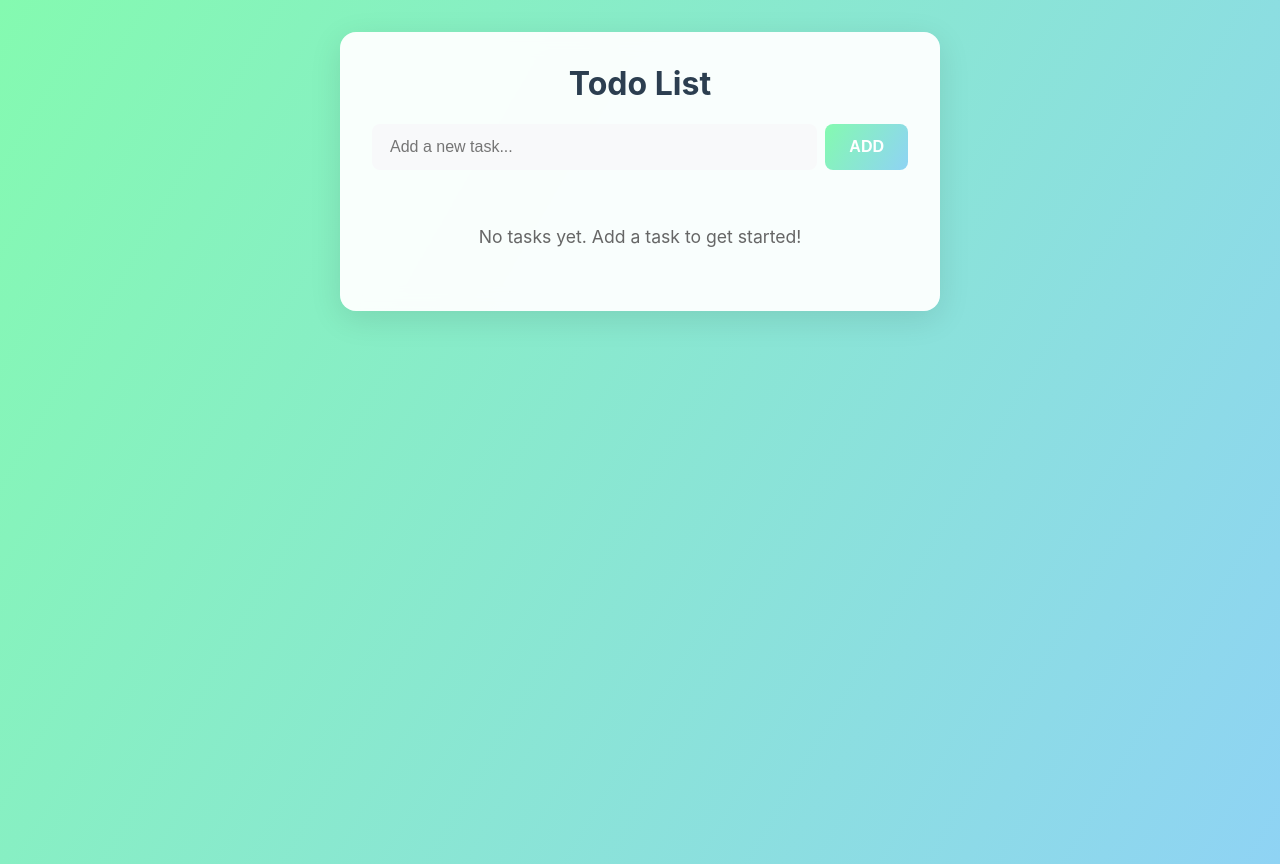
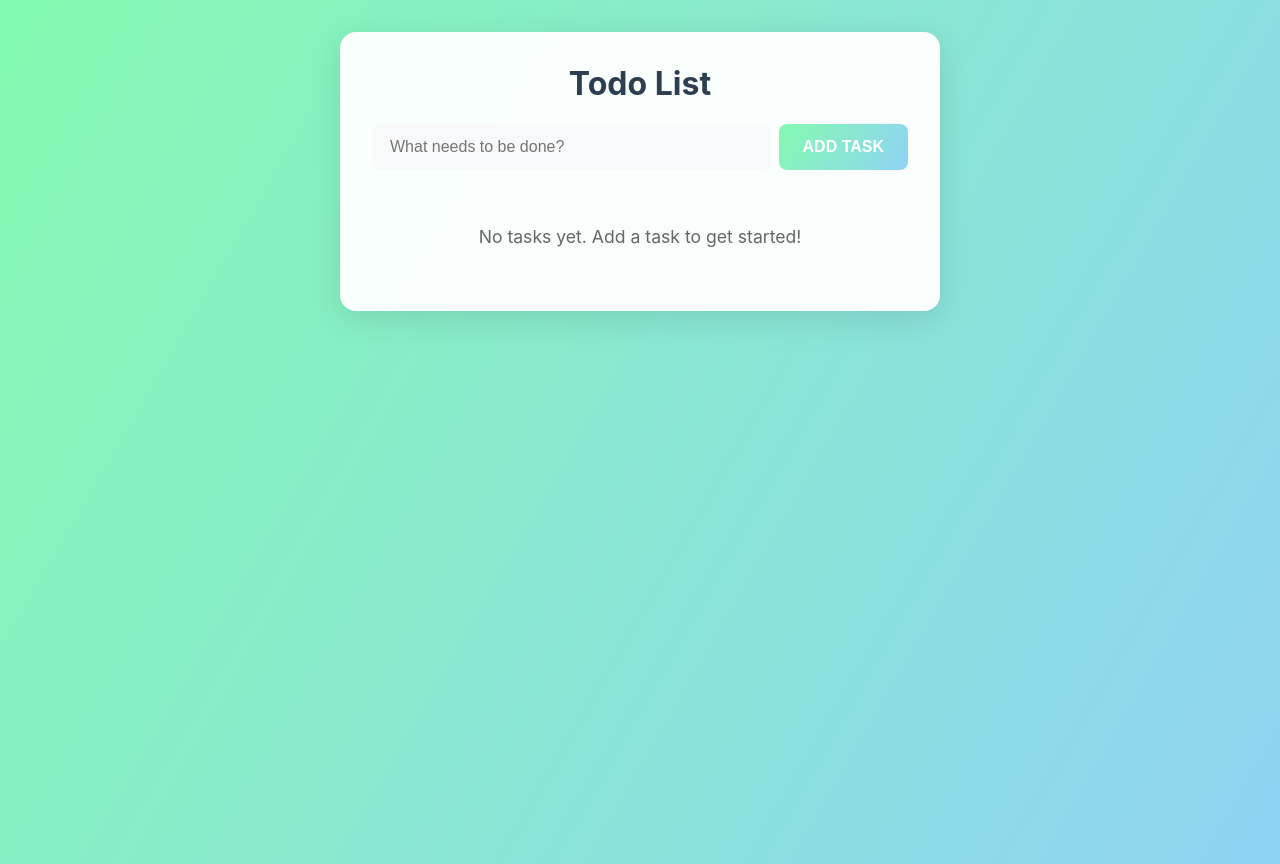
Before and after one commit to Princely24/HexSoftwares_Project-2_To-Do-List-App, a plain HTML site: page To-Do List App/index.html in a window 1280 px wide. Drawn offline with Linux system fonts and the light colour scheme.

Commit message:
Update index.html

```diff
--- a/To-Do List App/index.html
+++ b/To-Do List App/index.html
@@ -4,14 +4,14 @@
     <meta charset="UTF-8">
     <meta name="viewport" content="width=device-width, initial-scale=1.0">
     <link rel="stylesheet" href="css/style.css">
-    <title>Animated Todo List</title>
+    <title>Todo List</title>
 </head>
 <body>
     <div class="container">
         <h1>Todo List</h1>
         <div class="input-group">
-            <input type="text" id="taskInput" placeholder="Add a new task...">
-            <button onclick="addTask()">Add</button>
+            <input type="text" id="taskInput" placeholder="What needs to be done?">
+            <button onclick="addTask()">Add Task</button>
         </div>
         <div id="todoList"></div>
     </div>
```
